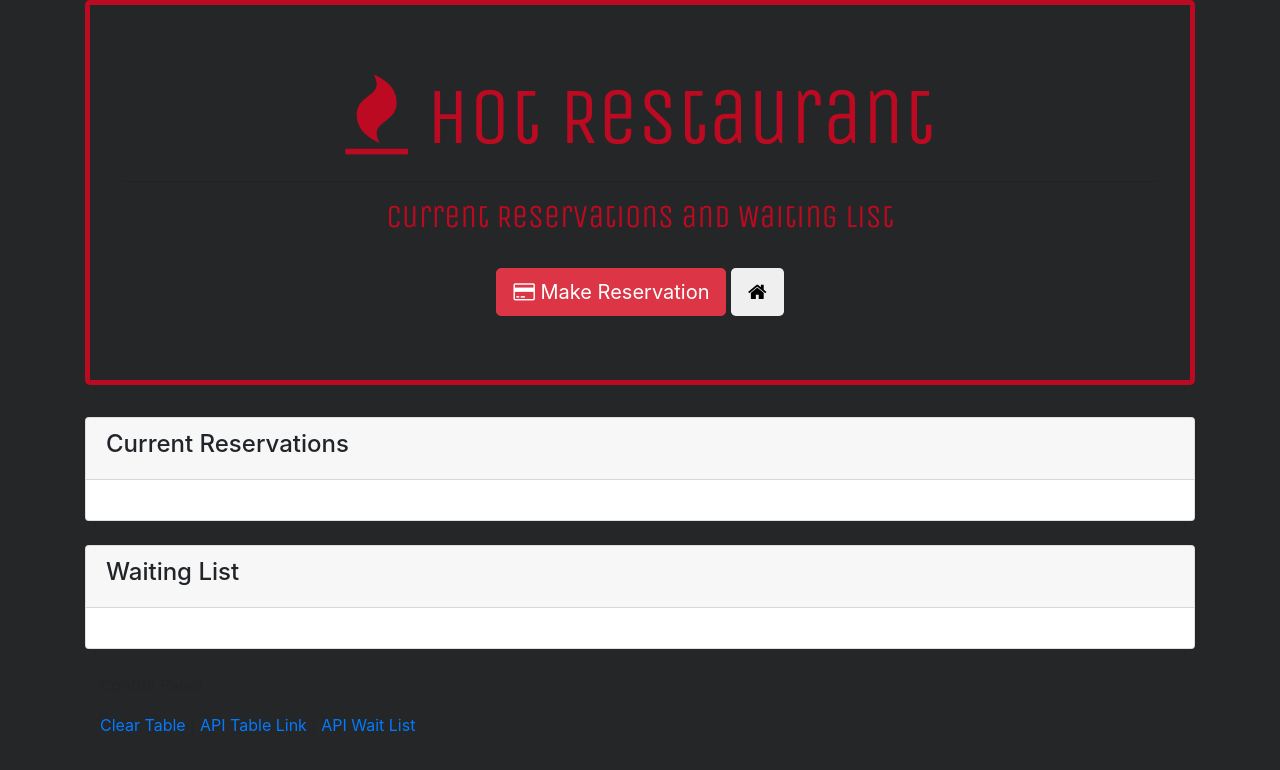
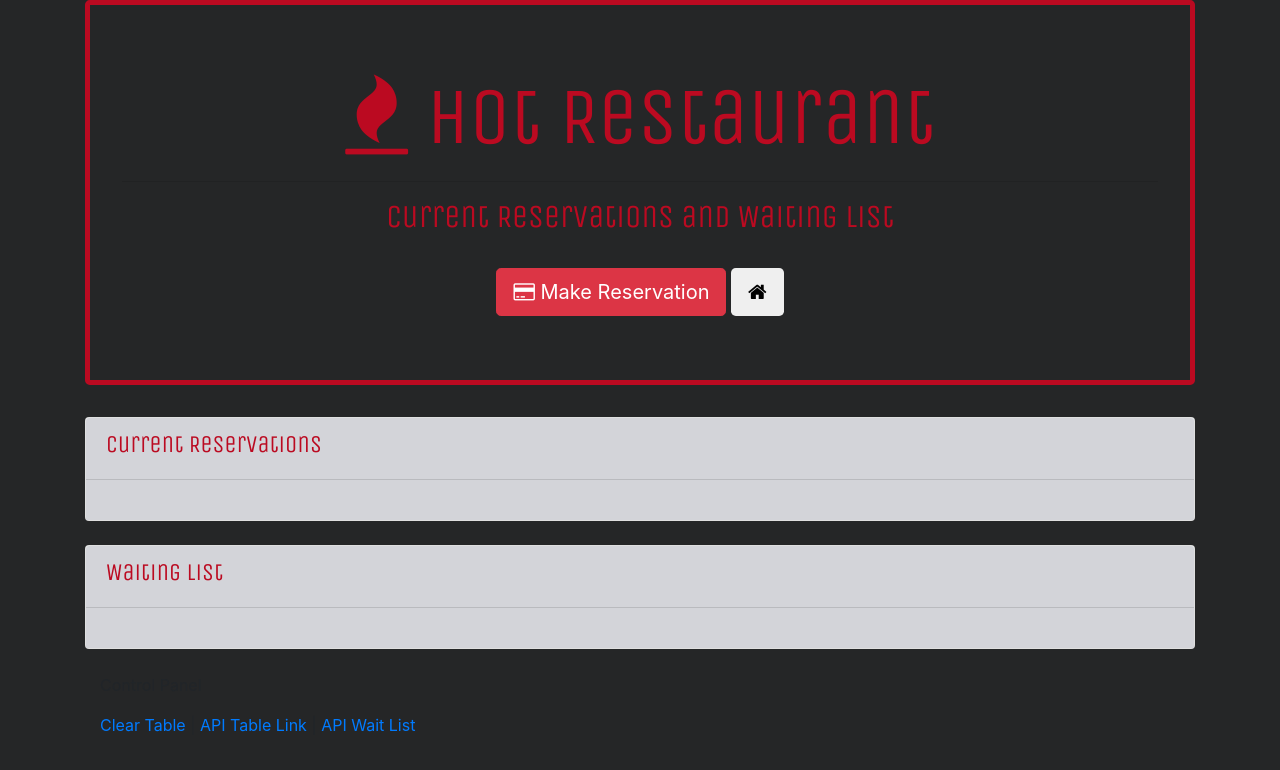
Before and after one commit to chrislewisjones/HotRestaurant, a website: page view.html in a window 1280 px wide. Drawn offline with nearby package versions, Linux system fonts and the light colour scheme; no server answers.

Commit message:
connected css to correct spots in the niew and index files

```diff
--- a/view.html
+++ b/view.html
@@ -38,20 +38,20 @@
 
                 <!-- Current Tables in Use -->
                 <div class="card">
-                    <div class="card-header">
+                    <div class="card-header main-title form-style">
                         <h4>Current Reservations</h4>
                     </div>
-                    <div class="card-body">
+                    <div class="card-body form-style">
                         <ul id="tableList" class="list-group"></ul>
                     </div>
                 </div>
 
                 <!-- Waiting List Card -->
                 <div class="card mt-4">
-                    <div class="card-header">
+                    <div class="card-header main-title form-style">
                         <h4>Waiting List</h4>
                     </div>
-                    <div class="card-body">
+                    <div class="card-body form-style">
                         <ul id="waitList" class="list-group"></ul>
                     </div>
                 </div>
```
